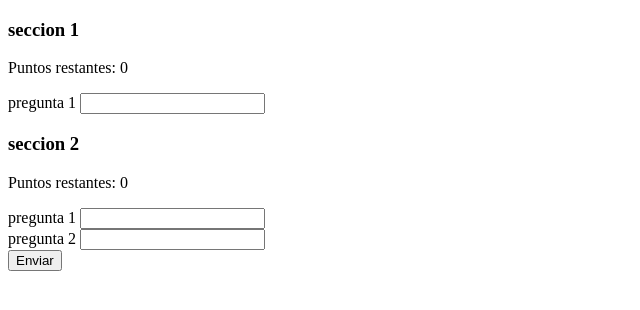
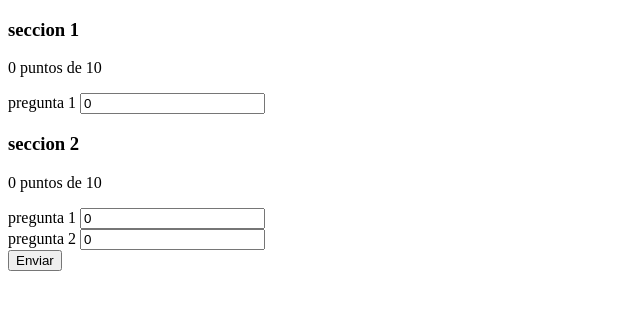
Before and after one commit to Galindo-lab/team-work-demo, a Django app: template teamworkdemo/teamwork/templates/form.html in a window 1280 px wide. Shown: the top 310 px of the page, without its empty margins (0-640 px from the left). Run offline with Django 4.2, Linux system fonts and the light colour scheme; the template is opened without the code that fills it, so the values that code supplies are empty.

Commit message:
puntos ya se cuentan

```diff
--- a/teamworkdemo/teamwork/static/scripts/form/form.js
+++ b/teamworkdemo/teamwork/static/scripts/form/form.js
@@ -3,11 +3,34 @@ new Vue({
     delimiters: ['[[', ']]'],
     el: '#Belbin',
     data: {
-        // Estructura del formulario
         sections: [
+
+// {
+//     title: "sección de ejemplo",   Titulo de la sección
+//     availablePoints: 10,           Maximo numero de puntos para repartir
+//     points: 0,                     Numero de puntos repartidos
+//     questions: [
+//         {
+//             label: "pregunta 1",   Texto de la pregunta
+//             points: 0,             Numero de puntos asignados a la pregunta
+//             for: "plant"           Perfil al que aportan los puntos:
+//                                     - resource_investigator
+//                                     - team_worker
+//                                     - coordinator
+//                                     - plant
+//                                     - monitor_evaluator
+//                                     - specialist
+//                                     - shaper
+//                                     - implementer
+//                                     - completer_finisher
+//         },
+//     ]
+// },
+
             {
                 title: "seccion 1",
-                totalPoints: 0,
+                availablePoints: 10,
+                points: 0,
                 questions: [
                     {
                         label: "pregunta 1",
@@ -16,9 +39,11 @@ new Vue({
                     },
                 ]
             },
+
             {
                 title: "seccion 2",
-                totalPoints: 0,
+                availablePoints: 10,
+                points: 0,
                 questions: [
                     {
                         label: "pregunta 1",
@@ -43,7 +68,18 @@ new Vue({
         }
     },
     watch: {
+        sections: {
+            handler(form) {
 
+                for (const section of form) {
+                    section.points = section.questions.reduce((sum, question) => {
+                        return sum + parseInt(question.points);
+                    }, 0);
+                }
+
+            },
+            deep: true
+        }
     }
 })
 
--- a/teamworkdemo/teamwork/templates/form.html
+++ b/teamworkdemo/teamwork/templates/form.html
@@ -17,15 +17,15 @@
 
       <form id="Belbin" @submit="submitForm">
         {% comment %}
-          Formulario de belbin, el fomato con '[[]]' es de vue, se puede
-          revisar el formato de abajo para mas informacion
+          Formulario de belbin, el fomato con '[[]]' es de vue, se
+          puede revisar el formato de abajo para mas informacion
         {% endcomment %}
         <div v-for="section in sections" :key="section.id">
           <h3>[[ section.title ]]</h3>
-          <p>Puntos restantes: [[ section.totalPoints ]]</p>
+          <p> [[ section.points ]] puntos de [[ section.availablePoints ]] <p>
           <div v-for="question in section.questions" :key="question.id">
             <label>[[ question.label ]]</label>
-            <input type="number" v-model.number="question.answer">
+            <input type="number" v-model.number="question.points">
           </div>
         </div>
 
```
